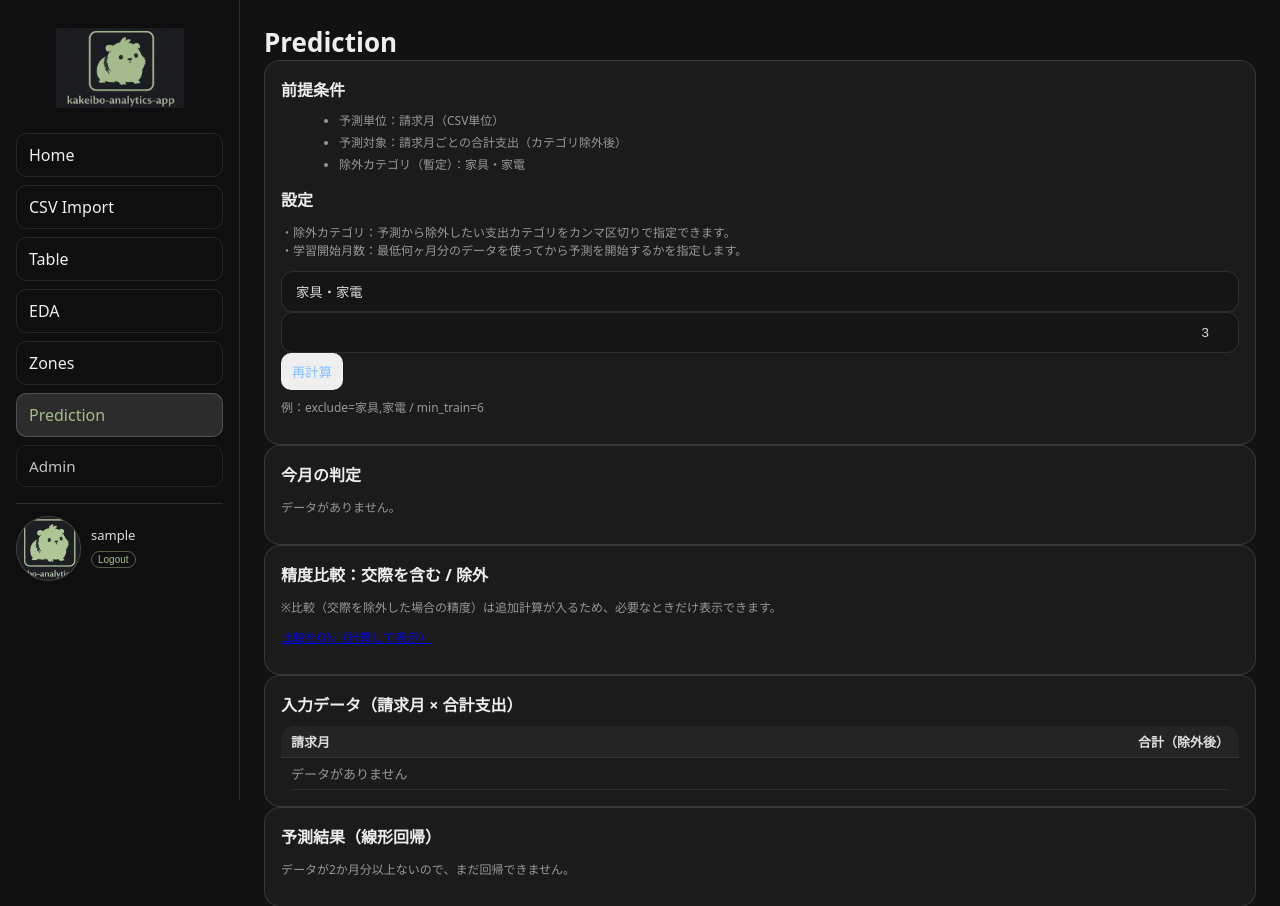
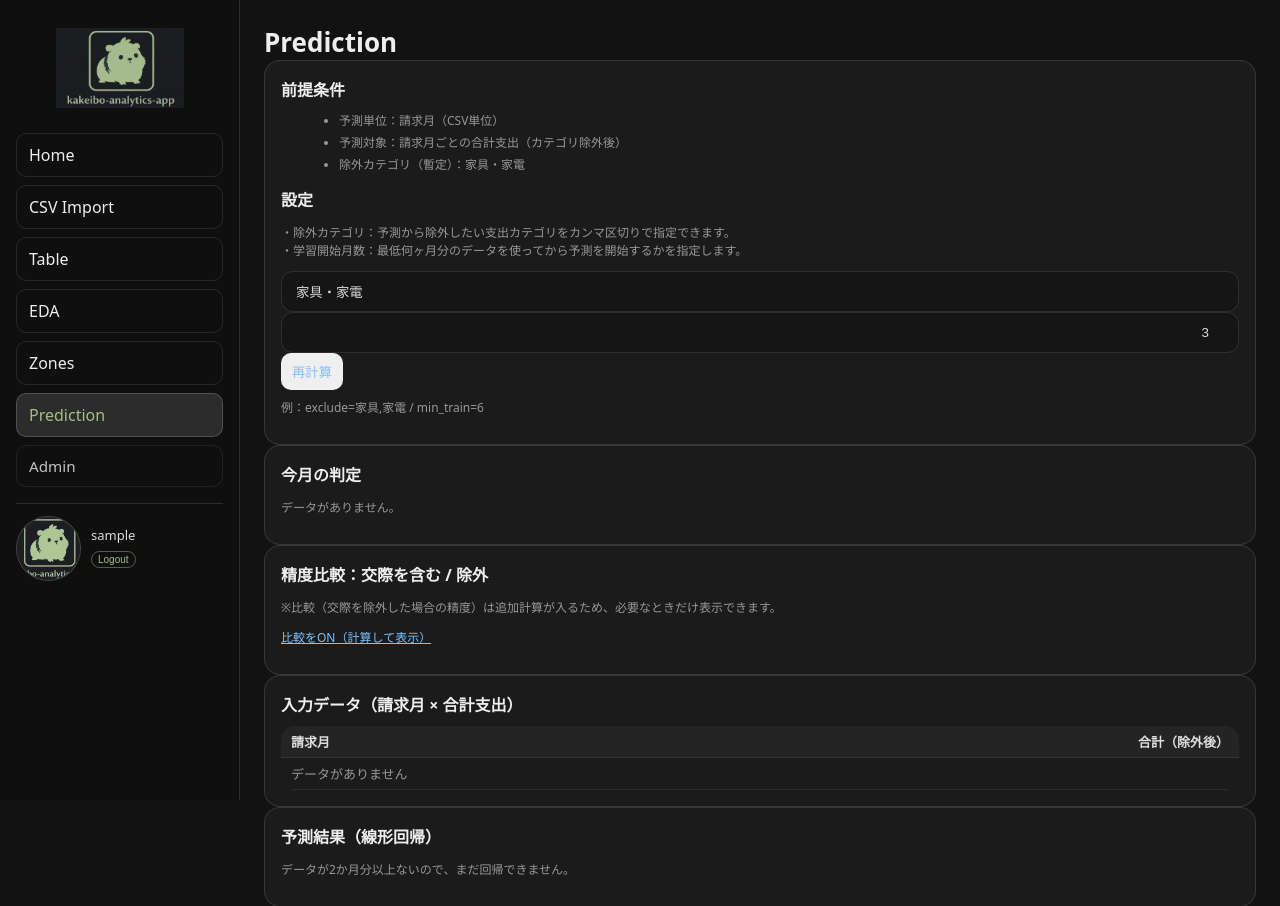
Before and after one commit to yoshimu-urami-nats/kakeibo-analytics-app, a Django app: page /prediction/ in a window 1280 px wide. Shown: the top 906 px of the page. Run offline with Django 5.2, Linux system fonts and the light colour scheme; the visitor is signed in with stand-in values (Sample User, id 1); data that the repository does not hold is empty.

Commit message:
比較ONのUI調整

```diff
--- a/account/templates/account/prediction.html
+++ b/account/templates/account/prediction.html
@@ -81,7 +81,7 @@
     </p>
 
     <p class="muted" style="margin-top:6px;">
-      <a href="?exclude={{ exclude_param|urlencode }}&min_train={{ min_train }}">
+      <a class="compare-toggle" href="?exclude={{ exclude_param|urlencode }}&min_train={{ min_train }}">
         比較をOFF（高速表示）
       </a>
     </p>
@@ -131,7 +131,7 @@
       ※比較（交際を除外した場合の精度）は追加計算が入るため、必要なときだけ表示できます。
     </p>
     <p class="muted" style="margin-top:6px;">
-      <a href="?exclude={{ exclude_param|urlencode }}&min_train={{ min_train }}&compare=1">
+      <a class="compare-toggle" href="?exclude={{ exclude_param|urlencode }}&min_train={{ min_train }}&compare=1">
         比較をON（計算して表示）
       </a>
     </p>
--- a/static/app_min.css
+++ b/static/app_min.css
@@ -983,3 +983,12 @@ h1{ margin: 0 0 0px; font-size: 26px; }
   margin-top: 12px;
   font-weight: bold;
 }
+
+/* Prediction: 比較ON/OFF のリンクだけ見やすく */
+.compare-toggle{
+  color: #7cc4ff;           /* 明るめの青 */
+  text-decoration: underline;
+}
+.compare-toggle:hover{
+  color: #b7e1ff;
+}
```
